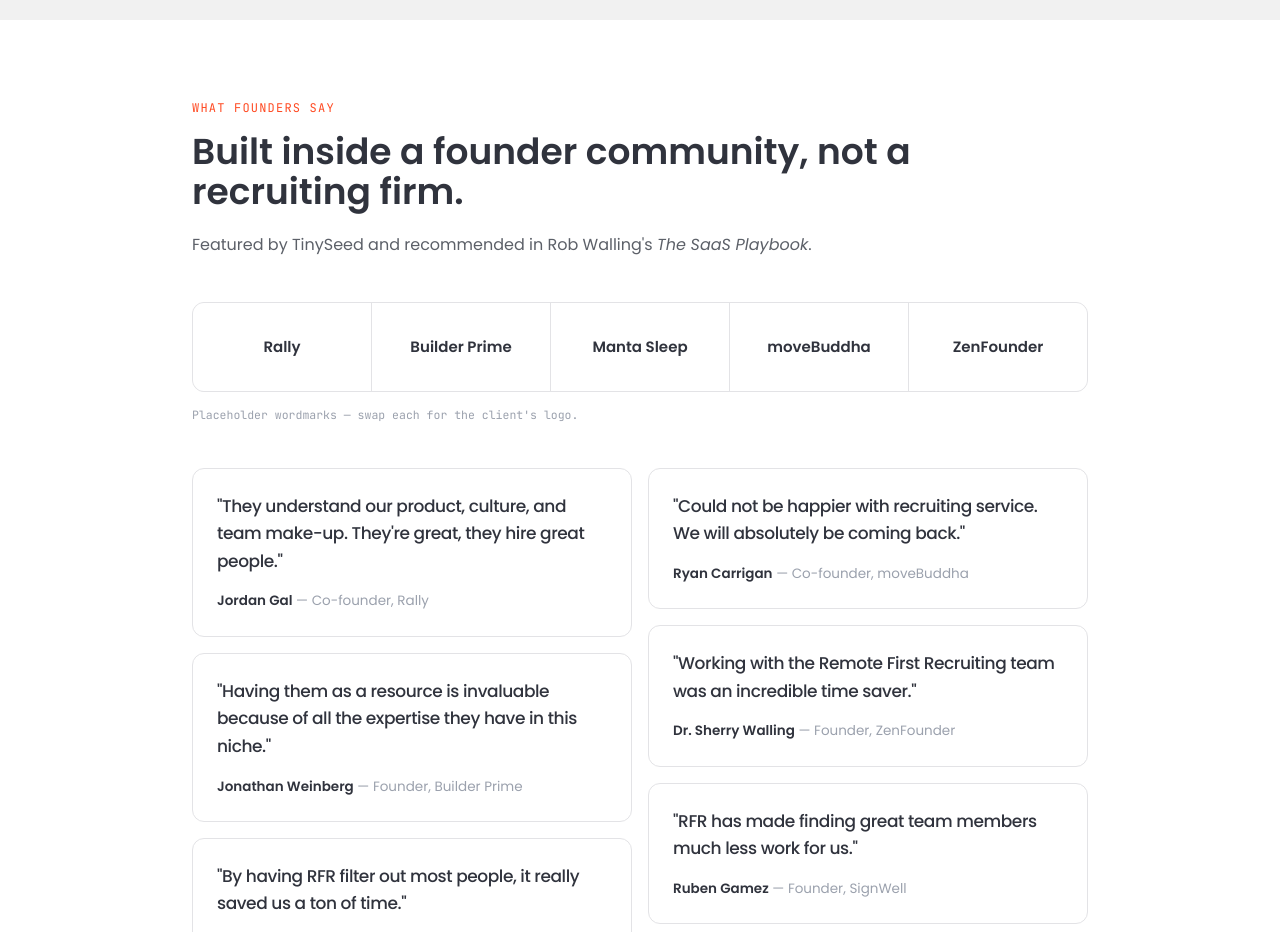
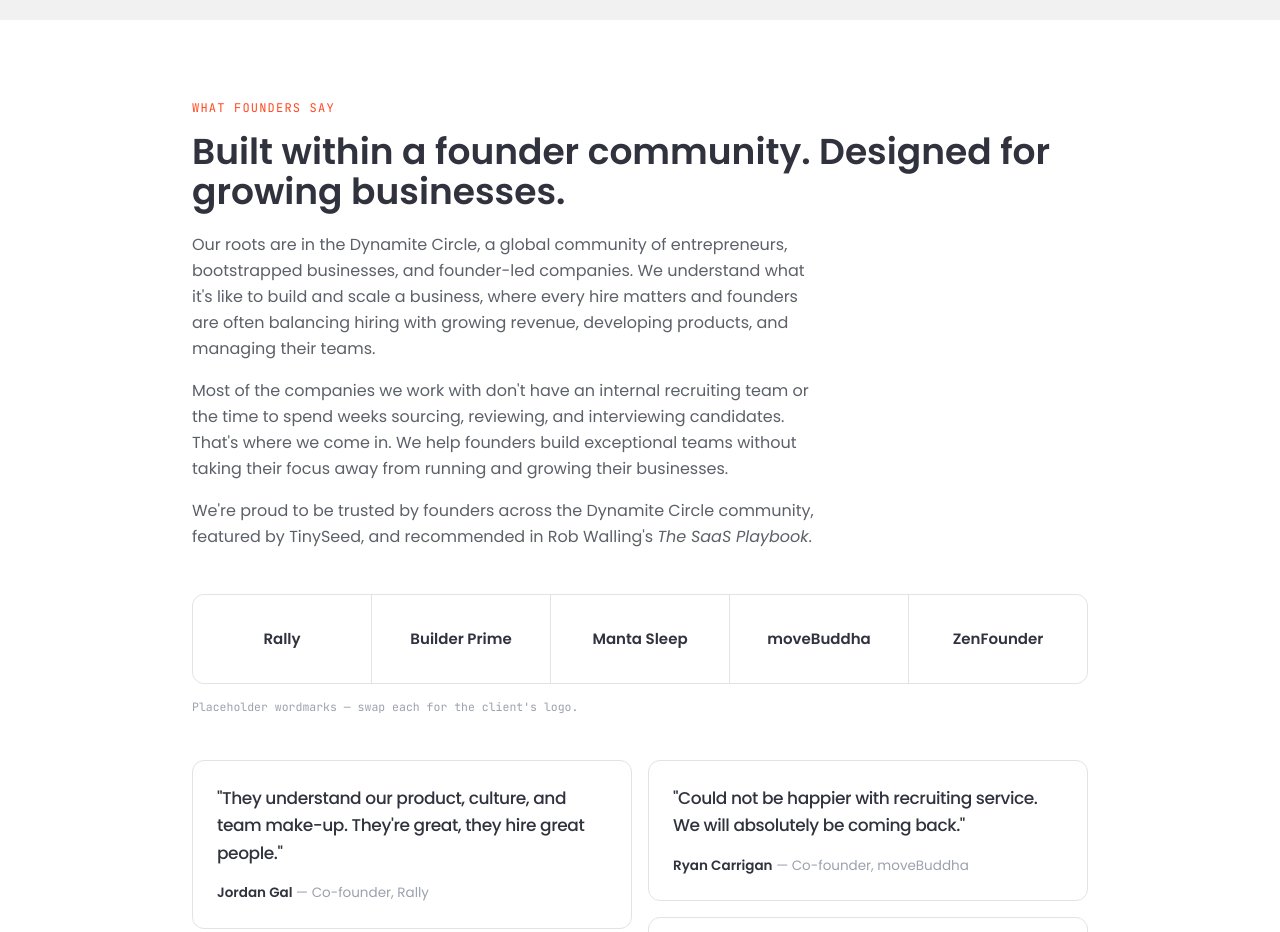
Before and after one commit to dynamite-ventures/pages, a plain HTML site: page rfr-redesign/index.html in a window 1280 px wide. Shown: the part 3980-4912 px from the top of the page. Drawn offline with nearby package versions, Linux system fonts and the light colour scheme.

Commit message:
publish: rfr-redesign

```diff
--- a/rfr-redesign/index.html
+++ b/rfr-redesign/index.html
@@ -337,8 +337,10 @@
 <section id="testimonials" class="py-20 px-6 bg-white">
   <div class="max-w-4xl mx-auto">
     <p class="text-xs font-mono font-medium tracking-widest uppercase text-rfr-red mb-4" data-editable>What founders say</p>
-    <h2 class="text-3xl md:text-4xl font-semibold text-rfr-black mb-5" data-editable>Built inside a founder community, not a recruiting firm.</h2>
-    <p class="text-rfr-gray max-w-[62ch] text-base leading-relaxed mb-11" data-editable>Featured by TinySeed and recommended in Rob Walling's <i>The SaaS Playbook</i>.</p>
+    <h2 class="text-3xl md:text-4xl font-semibold text-rfr-black mb-5" data-editable>Built within a founder community. Designed for growing businesses.</h2>
+    <p class="text-rfr-gray max-w-[62ch] text-base leading-relaxed mb-4" data-editable>Our roots are in the Dynamite Circle, a global community of entrepreneurs, bootstrapped businesses, and founder-led companies. We understand what it's like to build and scale a business, where every hire matters and founders are often balancing hiring with growing revenue, developing products, and managing their teams.</p>
+    <p class="text-rfr-gray max-w-[62ch] text-base leading-relaxed mb-4" data-editable>Most of the companies we work with don't have an internal recruiting team or the time to spend weeks sourcing, reviewing, and interviewing candidates. That's where we come in. We help founders build exceptional teams without taking their focus away from running and growing their businesses.</p>
+    <p class="text-rfr-gray max-w-[62ch] text-base leading-relaxed mb-11" data-editable>We're proud to be trusted by founders across the Dynamite Circle community, featured by TinySeed, and recommended in Rob Walling's <i>The SaaS Playbook</i>.</p>
 
     <div class="grid grid-cols-2 md:grid-cols-5 gap-px bg-rfr-border border border-rfr-border rounded-xl overflow-hidden mb-3.5">
       <div class="bg-white flex items-center justify-center px-3.5 py-6 min-h-[88px]"><span class="font-semibold text-[15px] text-rfr-black text-center leading-tight" data-editable>Rally</span></div>
```
